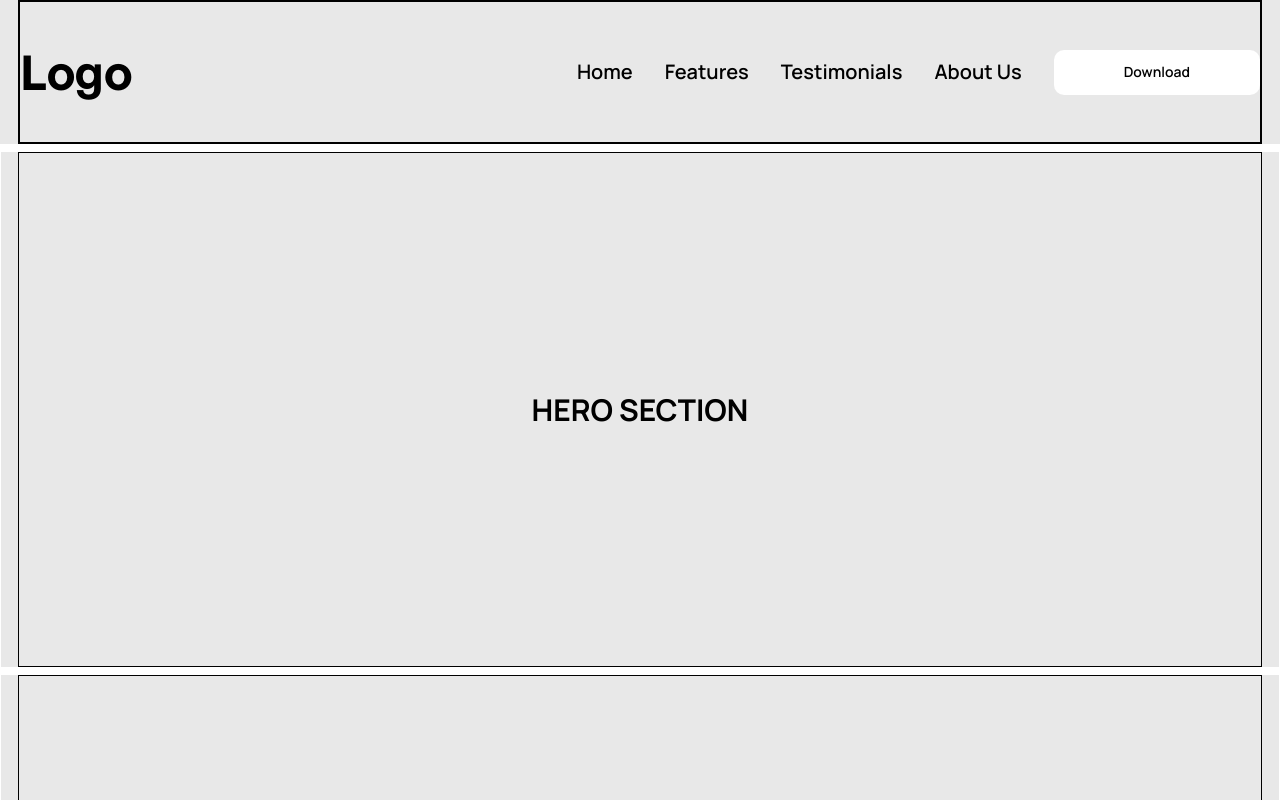
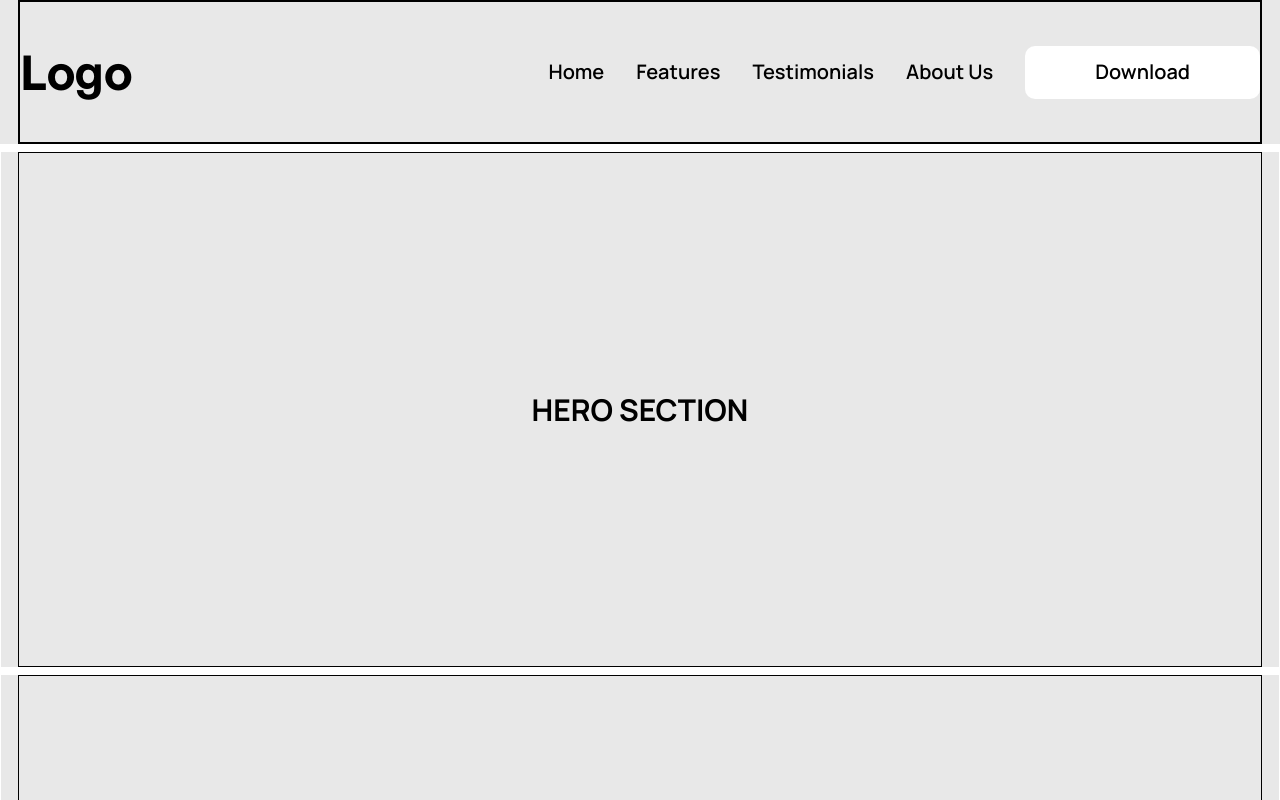
Before and after one commit to AJ1732/capstone_schoolbase_lms, a React (Vite) app: page / in a window 1280 px wide. Shown: the top 800 px of the page. Built offline with nearby package versions, Linux system fonts and the light colour scheme.

Commit message:
style: update white button component
increased the font size of the white button text

```diff
--- a/src/components/Buttons.jsx
+++ b/src/components/Buttons.jsx
@@ -27,7 +27,7 @@ export const LightButton = ({ children, className }) => {
 export const WhiteButton = ({ children, className }) => {
   return (
     <button className={`
-      text-black text-sm bg-white
+      text-black text-xl bg-white
       py-[12.5px] px-[70px] rounded-[10px]
       ${className}
     `}>
```
